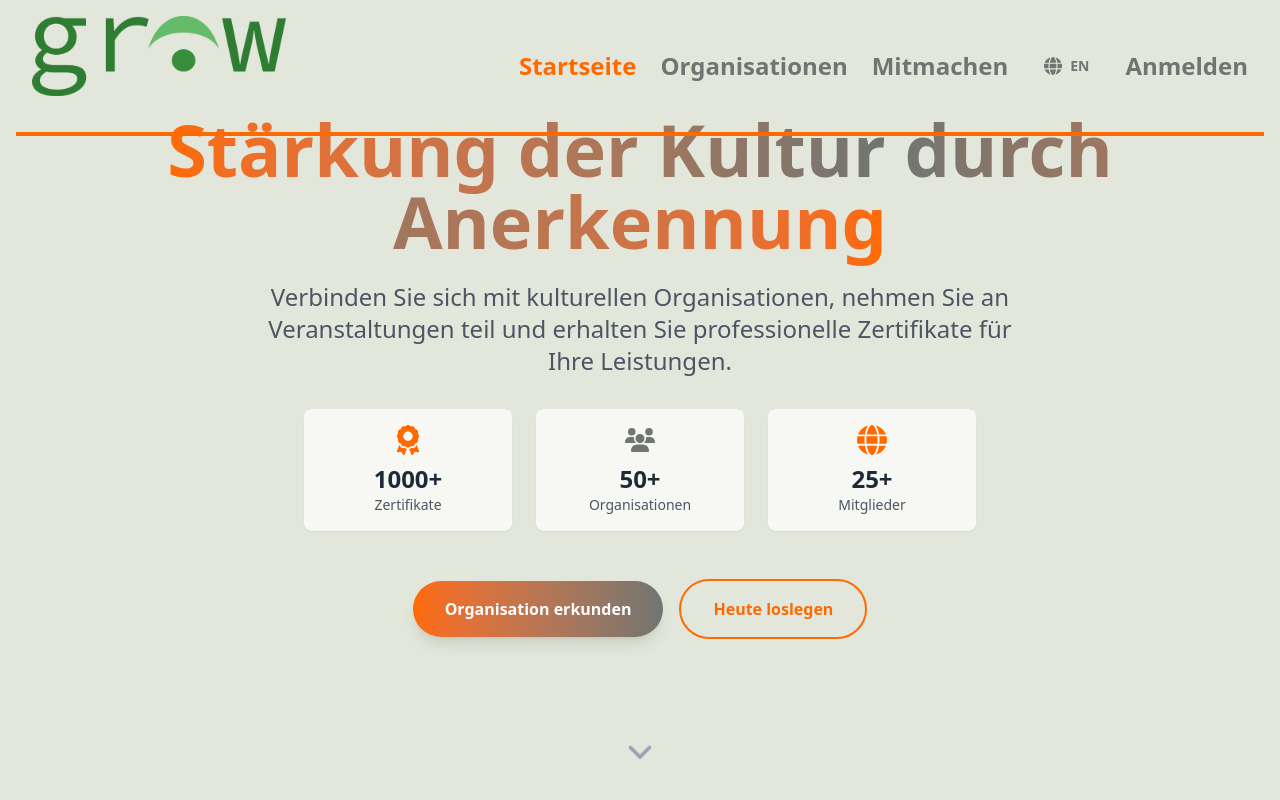
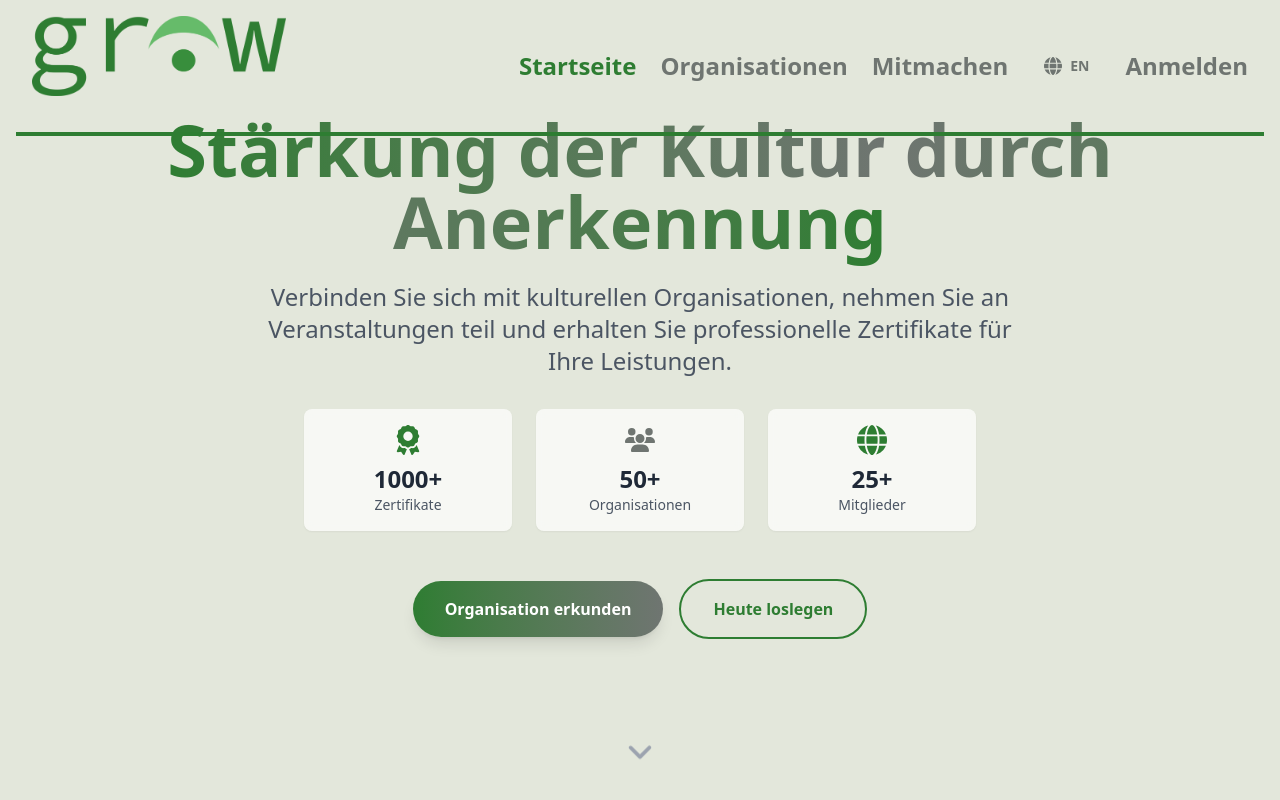
Before and after one commit to waynedevilliers/my-culture-app-enhanced, a Next.js app in the folder my-culture-app/: page / in a window 1280 px wide. Shown: the top 800 px of the page. Built offline with nearby package versions, Linux system fonts and the light colour scheme; no server answers; the database is empty.

Commit message:
feat: theme colours from the grow logo
Primary orange becomes the logo's dark green (#2E7D32), accent the
logo's light green (#66BB6A); success toasts use the dark green.
Secondary stays grey. Colours only; no markup or layout changes.

Co-Authored-By: Claude Opus 5.5 <noreply@anthropic.com>

```diff
--- a/my-culture-app/src/app/globals.css
+++ b/my-culture-app/src/app/globals.css
@@ -5,7 +5,7 @@
 body {
   @apply overflow-x-hidden;
   --toastify-color-dark: #080808;
-  --toastify-color-success: #bfb304;
+  --toastify-color-success: #2e7d32;
   --toastify-color-transparent: rgba(255, 255, 255, 0.7);
 
   --toastify-icon-color-success: var(--toastify-color-success);
--- a/my-culture-app/tailwind.config.mjs
+++ b/my-culture-app/tailwind.config.mjs
@@ -12,9 +12,9 @@ const config = {
     themes: [
       {
         myCulture: {
-          primary: '#FF6A00',
+          primary: '#2E7D32',
           secondary: '#6F7571',
-          accent: '#DADADA',
+          accent: '#66BB6A',
           neutral: '#080808',
           'base-100': '#E3E7DB',
           info: '#6F7571',
```
Also changed, not shown: 2 other files (tests, documents, lock files or other folders).
